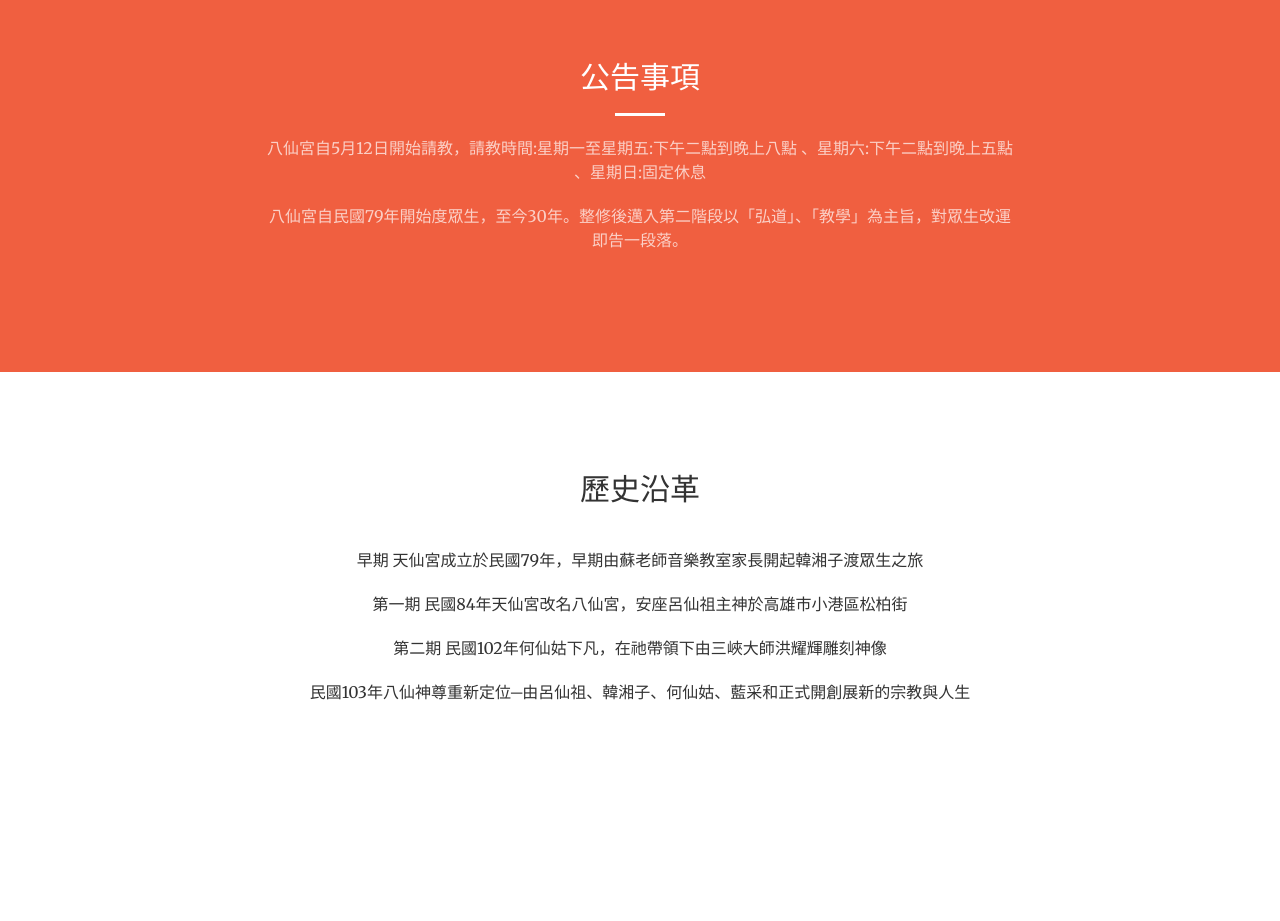
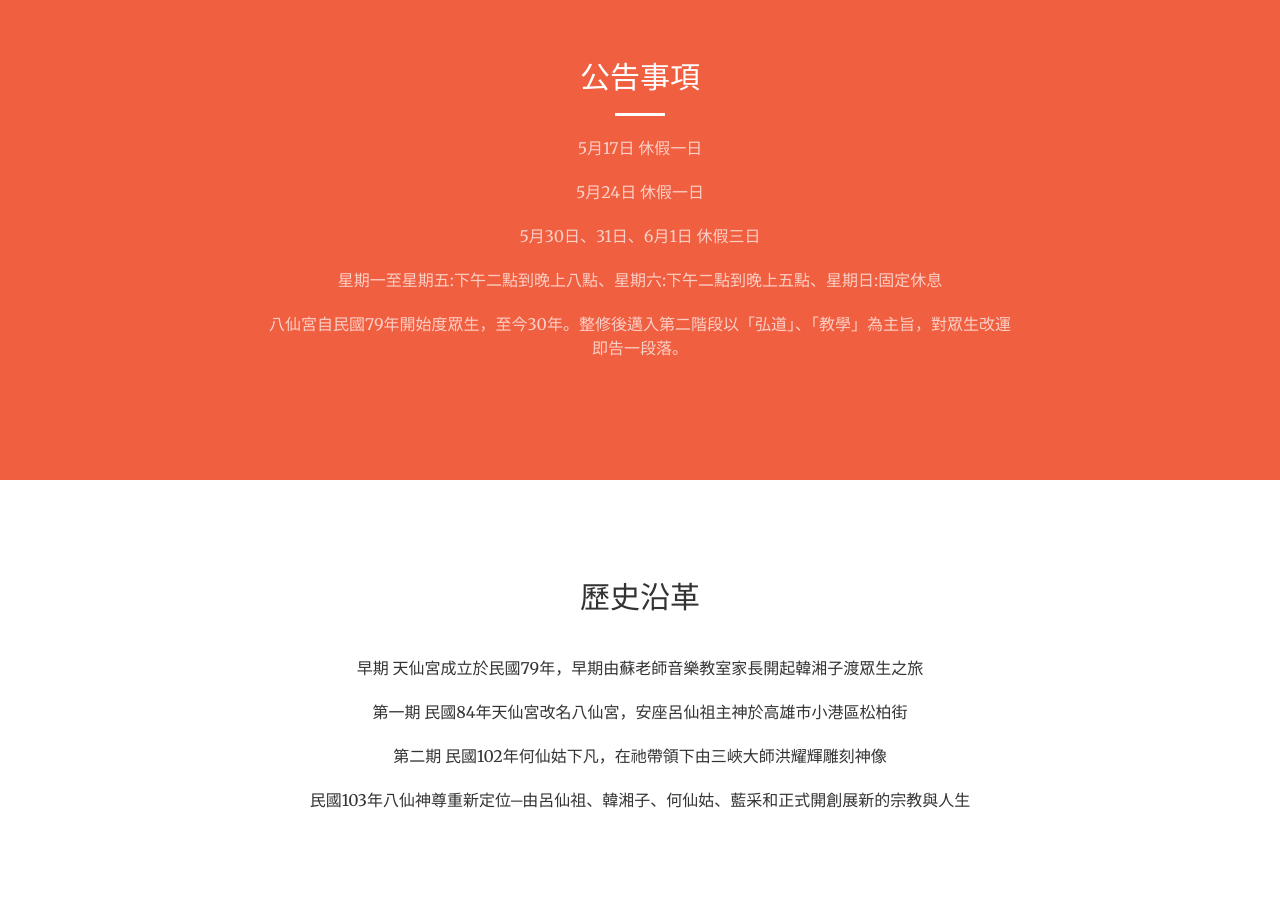
Before and after one commit to st8711000/enterprise-website, a website: page index.html in a window 1280 px wide. Shown: the part 840-1761 px from the top of the page. Drawn offline with nearby package versions, Linux system fonts and the light colour scheme.

Commit message:
Update index.html

```diff
--- a/index.html
+++ b/index.html
@@ -88,9 +88,10 @@
                 <div class="col-lg-8 col-lg-offset-2 text-center">
                     <h2 class="section-heading">公告事項</h2>
                     <hr class="light">
-                    <p class="text-faded">八仙宮自5月12日開始請教，請教時間:星期一至星期五:下午二點到晚上八點
-                                                                         、星期六:下午二點到晚上五點
-                                                                         、星期日:固定休息</p>
+                    <p class="text-faded">5月17日 休假一日</p>
+                    <p class="text-faded">5月24日 休假一日</p>
+                    <p class="text-faded">5月30日、31日、6月1日 休假三日</p>
+                    <p class="text-faded">星期一至星期五:下午二點到晚上八點、星期六:下午二點到晚上五點、星期日:固定休息</p>
                     <p class="text-faded">八仙宮自民國79年開始度眾生，至今30年。整修後邁入第二階段以「弘道」、「教學」為主旨，對眾生改運即告一段落。</p>
                 </div>
             </div>
```
